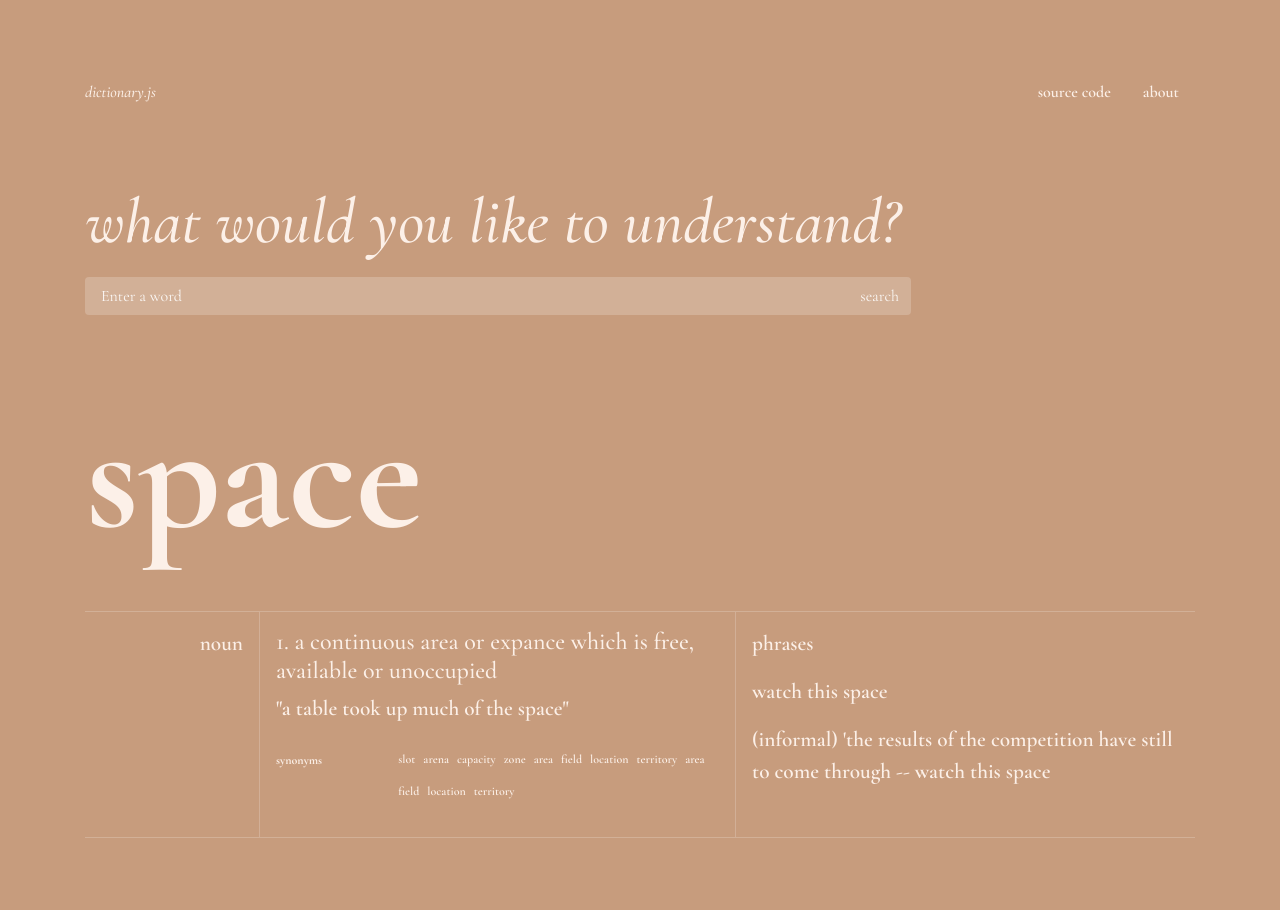
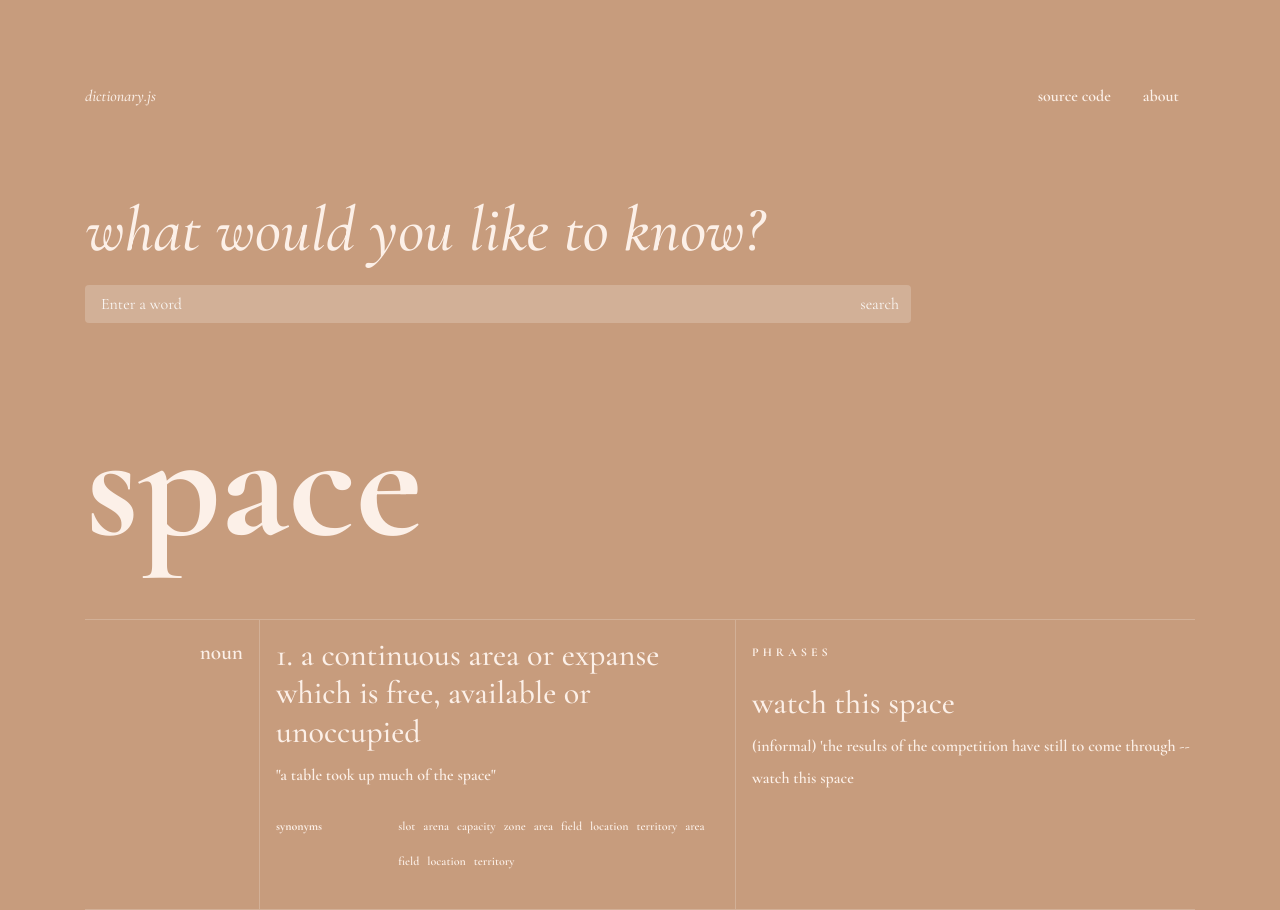
Before and after one commit to kimberleychallis/dictionary-react, a React (Create React App) app: page / in a window 1280 px wide. Before the commit the page ends 838 px from the top, so only its background shows below. Built offline with nearby package versions, Linux system fonts and the light colour scheme.

Commit message:
Text formatting

```diff
--- a/src/App.js
+++ b/src/App.js
@@ -28,7 +28,7 @@ function App() {
         <div className="App-search">
           <div className="row">
             <div className="col-9">
-              <h2>what would you like to understand?</h2>
+              <h2>what would you like to know?</h2>
               <form className="Search">
                 <div className="input-group">
                   <input
@@ -63,10 +63,10 @@ function App() {
               </div>
               <div className="col-5 definition">
                 <h4>
-                  1. a continuous area or expance which is free, available or
+                  1. a continuous area or expanse which is free, available or
                   unoccupied
                 </h4>
-                <p>"a table took up much of the space"</p>
+                <p className="example">"a table took up much of the space"</p>
                 <div className="row synonyms">
                   <div className="col-3">
                     <h5>synonyms</h5>
@@ -90,9 +90,9 @@ function App() {
                 </div>
               </div>
               <div className="col-5 phrases">
-                <p>phrases</p>
-                <p>watch this space</p>
-                <p>
+                <p className="small-caps">phrases</p>
+                <h4>watch this space</h4>
+                <p className="example">
                   (informal) 'the results of the competition have still to come
                   through -- watch this space
                 </p>
--- a/src/App.scss
+++ b/src/App.scss
@@ -10,6 +10,7 @@ body {
   font-family: "Cormorant Garamond", serif;
   font-weight: 600;
   font-size: 16pt;
+  line-height: 2rem;
   color: $textColour;
 }
 
@@ -115,14 +116,31 @@ body {
     padding: 1rem;
   }
 
+  .example {
+    font-size: 1rem;
+  }
+
+  .small-caps {
+    text-transform: uppercase;
+    font-size: 0.75rem;
+    letter-spacing: 0.25rem;
+    font-weight: 800;
+  }
+
+  h4 {
+    font-size: 2rem;
+  }
+
   h5 {
     font-size: 0.75rem;
     font-weight: 800;
     padding-top: 0.75rem;
   }
+
   ul {
     padding-inline-start: 0;
   }
+
   li {
     list-style-type: none;
     display: inline-block;
```
